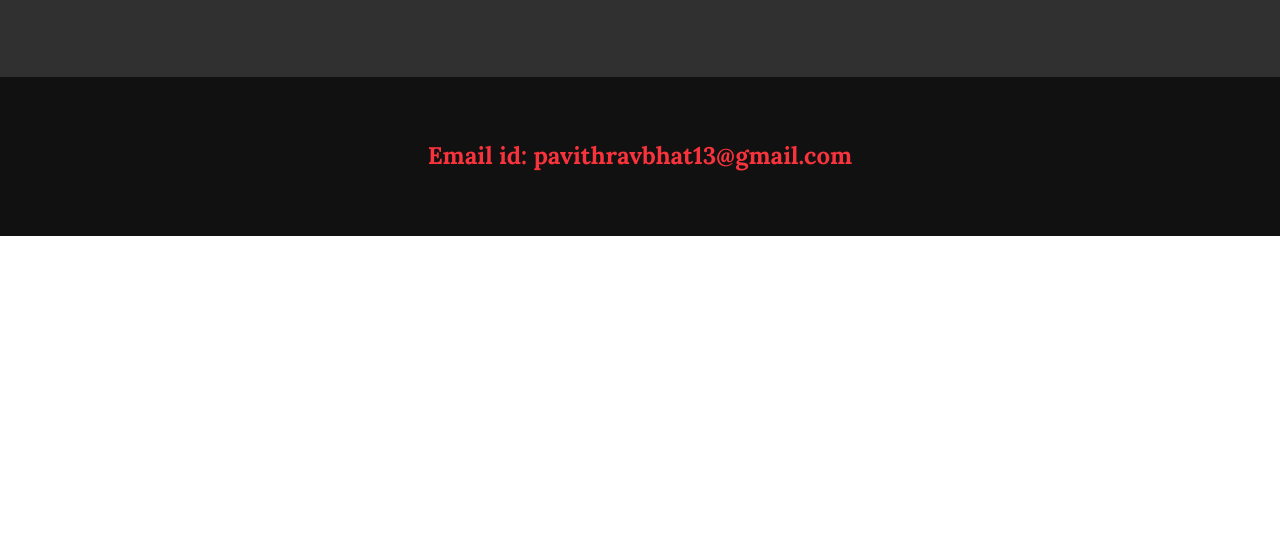
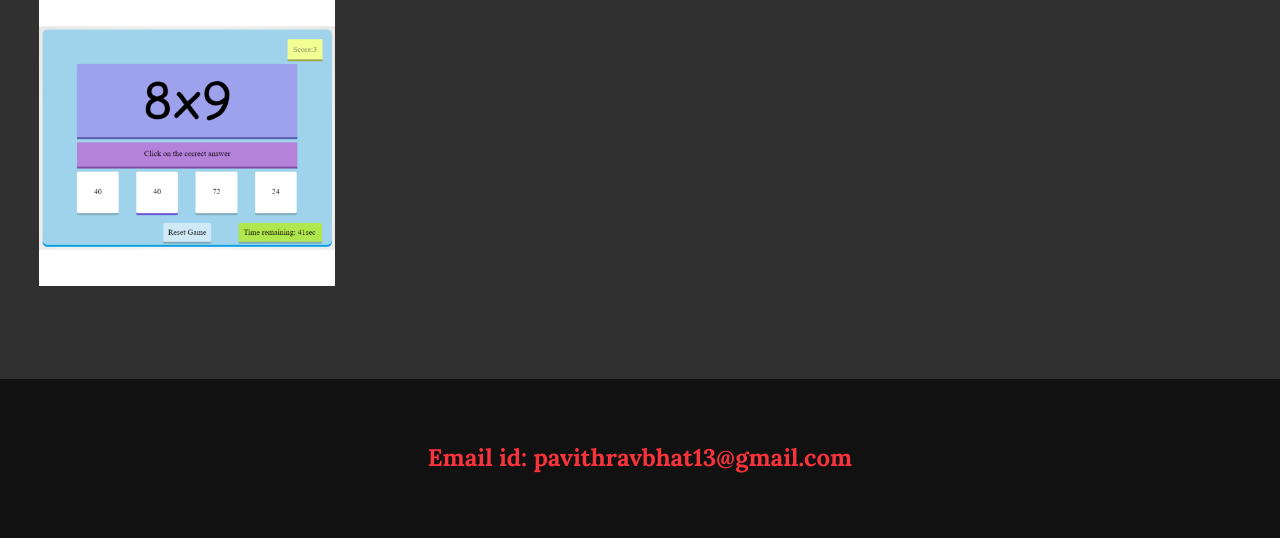
Before and after one commit to pavibhat13/Portfolio, a plain HTML site: page index.html in a window 1280 px wide. Shown: the part 2142-2680 px from the top of the page. Before the commit the page ends 2378 px from the top, so only its background shows below. Drawn offline with nearby package versions, Linux system fonts and the light colour scheme; files whose address does not match are found by name.

Commit message:
math game project added

```diff
--- a/index.html
+++ b/index.html
@@ -96,9 +96,9 @@
 
 
                 <!-- Portfolio item 05 -->
-                <!-- <a href="portfolio-item.html" class="portfolio__item">
-                    <img src="images/portfolio-05.jpg" alt="" class="portfolio__img">
-                </a> -->
+                <a href="https://math-game-js.netlify.app/" class="portfolio__item" target="blank">
+                    <img src="images/math-game.png" alt="" class="portfolio__img">
+                </a>
 
                 <!-- Portfolio item 06 -->
                 <!-- <a href="portfolio-item.html" class="portfolio__item">
```
Also changed, not shown: images/math-game-original.png (added), images/math-game.png (added).
